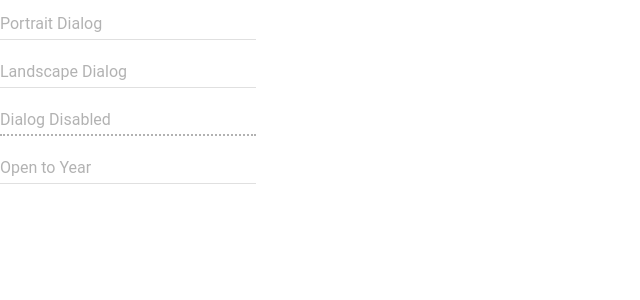
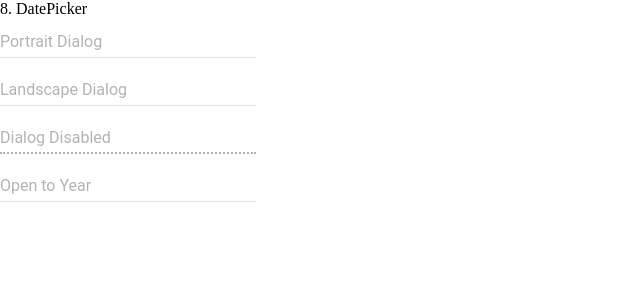
Before and after one commit to KimJinUk/MUI, a React app: page / in a window 1280 px wide. Shown: the top 300 px of the page, without its empty margins (0-640 px from the left). Built offline with nearby package versions, Linux system fonts and the light colour scheme.

Commit message:
add title

```diff
--- a/src/components/BottomNavigationTemplete.js
+++ b/src/components/BottomNavigationTemplete.js
@@ -27,7 +27,8 @@ class BottomNavigationExampleSimple extends Component {
 
   render() {
     return (
-
+      <div>
+      5. BottomNavigation
         <MuiThemeProvider>
           <Paper zDepth={1}>
             <BottomNavigation selectedIndex={this.state.selectedIndex}>
@@ -49,6 +50,7 @@ class BottomNavigationExampleSimple extends Component {
             </BottomNavigation>
           </Paper>
         </MuiThemeProvider>
+      </div>
     );
   }
 }
--- a/src/components/CardTemplete.js
+++ b/src/components/CardTemplete.js
@@ -13,6 +13,8 @@ class CardExampleWithAvatar extends React.Component {
   render() {
    console.log(this.props)
     return (
+      <div>
+        6. Card With Avatar
         <MuiThemeProvider>
           <Card>
             <CardHeader
@@ -42,6 +44,7 @@ class CardExampleWithAvatar extends React.Component {
             </CardActions>
           </Card>
         </MuiThemeProvider>
+      </div>
     );
   }
 
--- a/src/components/ChipTemplete.js
+++ b/src/components/ChipTemplete.js
@@ -34,6 +34,8 @@ export default class ChipExampleSimple extends React.Component {
 
   render() {
     return (
+      <div>
+        7. Chip
         <MuiThemeProvider>
         <div style={styles.wrapper}>
 
@@ -103,6 +105,7 @@ export default class ChipExampleSimple extends React.Component {
           </Chip>
         </div>
         </MuiThemeProvider>
+      </div>
     );
   }
 }
--- a/src/components/DatePickerTemplete.js
+++ b/src/components/DatePickerTemplete.js
@@ -8,6 +8,8 @@ import MuiThemeProvider from 'material-ui/styles/MuiThemeProvider';
  * To display the year selection first, set the `openToYearSelection` property to `true`.
  */
 const DatePickerExampleSimple = () => (
+	<div>
+		8. DatePicker
 		<MuiThemeProvider>
 			<div>
 				<DatePicker hintText="Portrait Dialog" />
@@ -16,6 +18,7 @@ const DatePickerExampleSimple = () => (
 				<DatePicker hintText="Open to Year" openToYearSelection={true} />
 			</div>
 		</MuiThemeProvider>
+	</div>
 );
 
 export default DatePickerExampleSimple;
```
Lines whose indentation alone changed are shown as unchanged.
